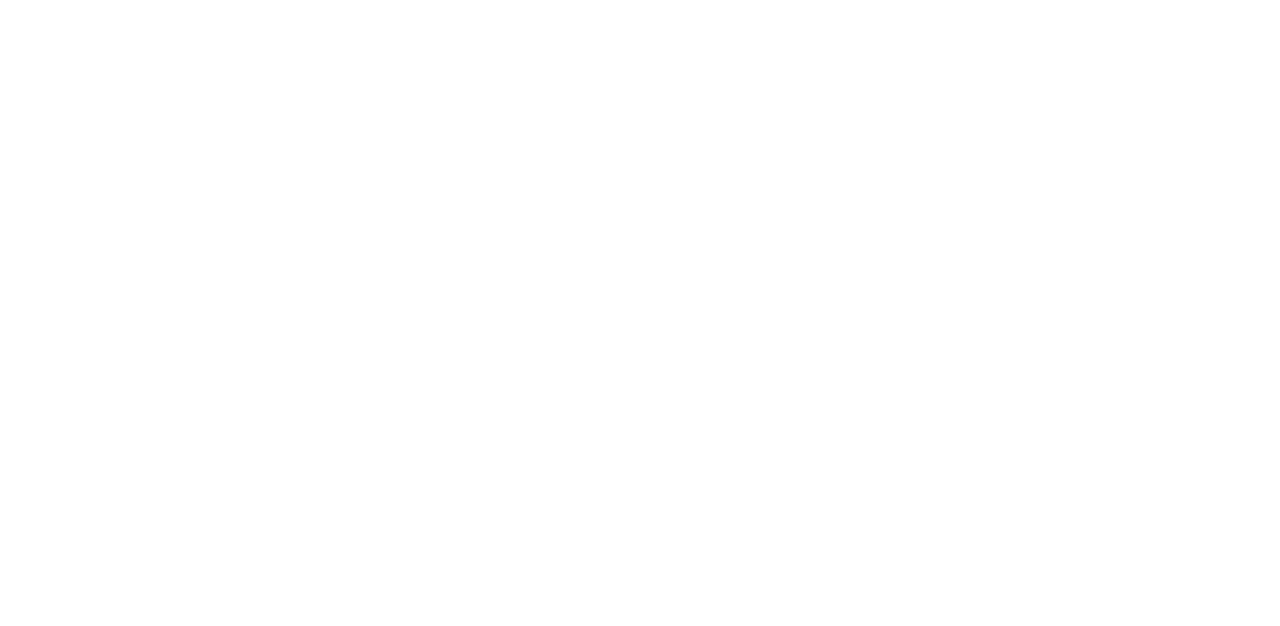
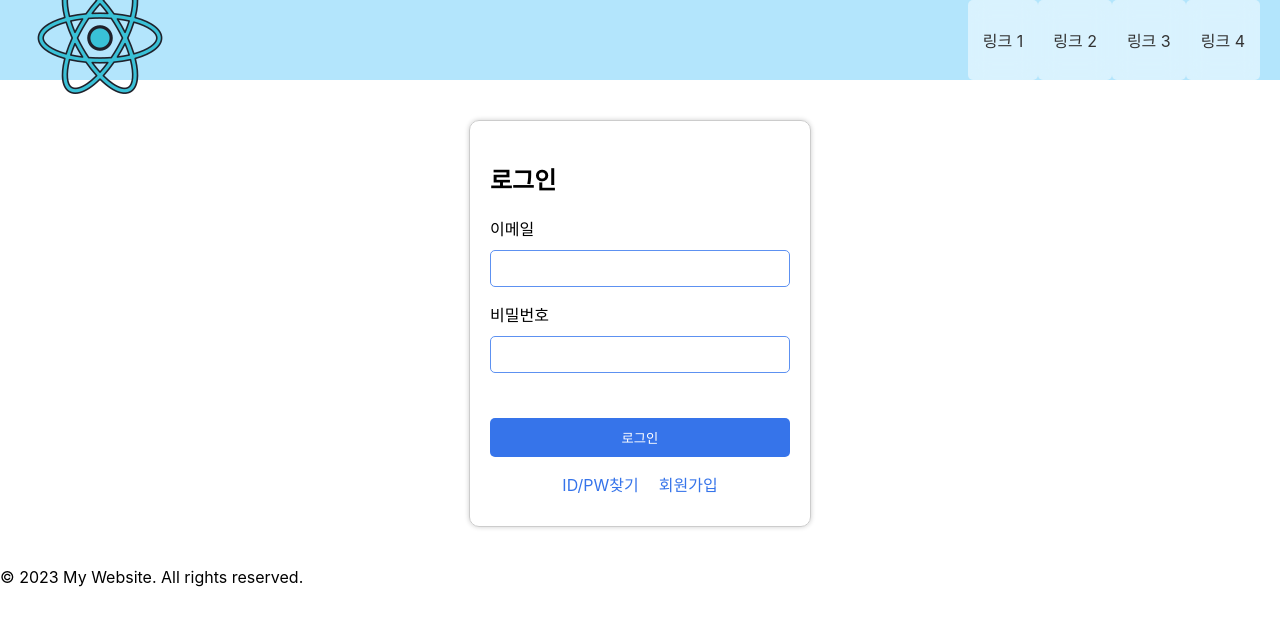
Before and after one commit to Heonamkyu93/refore-front, a React (Create React App) app: page /login in a window 1280 px wide. Before the commit this address had no page. Shown: the top 626 px of the page. Built offline with nearby package versions, Linux system fonts and the light colour scheme.

Commit message:
loginform 완성

```diff
--- a/src/App.js
+++ b/src/App.js
@@ -3,6 +3,7 @@ import { BrowserRouter,Routes,Route } from 'react-router-dom';
 import Main from './common/main/Main';
 import Layout from './common/layout/Layout';
 import JoinForm from './component/join/JoinForm';
+import LoginForm from './component/login/loginForm';
 function App() {
   return (
   <>
@@ -11,6 +12,7 @@ function App() {
     <Route path="/" element={<Layout/>}>
     <Route index element={<Main/>} />
     <Route path="/join" element={<JoinForm/>}/>
+    <Route path="/login" element={<LoginForm/>}/>
     </Route>
     </Routes>
     </BrowserRouter>
--- a/src/common/header/Header.js
+++ b/src/common/header/Header.js
@@ -10,7 +10,7 @@ const Header = () => {
             </Link>
             <nav className={styles.Navigation}>
                 <Link to="/join" className={styles.NavLink}>링크 1</Link>
-                <Link to="/link2" className={styles.NavLink}>링크 2</Link>
+                <Link to="/login" className={styles.NavLink}>링크 2</Link>
                 <Link to="/link3" className={styles.NavLink}>링크 3</Link>
                 <Link to="/link4" className={styles.NavLink}>링크 4</Link>
             </nav>
--- a/src/component/join/JoinForm.js
+++ b/src/component/join/JoinForm.js
@@ -68,8 +68,9 @@ const JoinForm = () => {
       }
 
 
-      axios.post(`http://${serverIp}:${serverPort}/join`,formData)
+      axios.post(`http://${serverIp}:${serverPort}/out/join`,formData)
       .then(response => {
+        alert('회원가입');
       })
       .catch(error => {
         console.error('Error fetching data: ', error);
@@ -86,7 +87,7 @@ const JoinForm = () => {
        let confirmEmail=document.getElementById('memberEmail');
        if (confirmEmail.validity.valid) {
         inputElement = document.getElementById('memberEmail').value;
-        url = `http://${serverIp}:${serverPort}/emailDuplicatedCheck?value=${inputElement}`;
+        url = `http://${serverIp}:${serverPort}/out/emailDuplicatedCheck?value=${inputElement}`;
        }else{
         alert('유효하지 않은 이메일 형식입니다.');
         return;
@@ -97,7 +98,7 @@ const JoinForm = () => {
           alert('닉네임은 2자리 이상 20자리 이하여야 합니다.');
           return;
         }
-        url = `http://${serverIp}:${serverPort}/nicknameDuplicatedCheck?value=${inputElement}`;
+        url = `http://${serverIp}:${serverPort}/out/nicknameDuplicatedCheck?value=${inputElement}`;
       }else if(type === 'phoneNumber'){
 
         inputElement = document.getElementById('phoneNumber').value;
@@ -106,16 +107,19 @@ const JoinForm = () => {
           alert('전화번호는 10자리 이상 11자리 이하여야 합니다.');
           return;
         }
-        url = `http://${serverIp}:${serverPort}/phoneNumberDuplicatedCheck?value=${inputElement}`;
+        url = `http://${serverIp}:${serverPort}/out/phoneNumberDuplicatedCheck?value=${inputElement}`;
       }
       axios.get(url)
       .then(response => {
         if(response.data.type==='email'){
           setIsEmailChecked(true);
+          alert('사용가능 합니다.');
         }else if(response.data.type==='phoneNumber'){
           setIsPhoneChecked(true);
+          alert('사용가능 합니다.');
         }else if(response.data.type==='nickname'){
           setIsNicknameChecked(true);
+          alert('사용가능 합니다.');
         }
       })
       .catch(error => {
--- a/src/component/join/JoinForm.module.css
+++ b/src/component/join/JoinForm.module.css
@@ -0,0 +1,86 @@
+.joinFormContainer {
+    margin-top: 5vh;
+    width: 300px; /* 기본 너비 설정 */
+    margin-left: auto;
+    margin-right: auto;
+    padding: 20px;
+    border: 1px solid #ccc;
+    border-radius: 10px;
+    box-shadow: 0 0 5px rgba(0, 0, 0, 0.2);
+    margin-bottom: 5vh;
+    background-color: #f9f9f9; /* 배경색 추가 */
+  }
+
+  .joinInputDiv {
+    margin-bottom: 15px;
+    display: flex;
+    flex-direction: column;
+    align-items: flex-start;
+  }
+
+  .joinInputDiv span {
+    font-weight: bold;
+    margin-bottom: 5px;
+  }
+
+  .joinInputDiv input[type='email'],
+  .joinInputDiv input[type='text'],
+  .joinInputDiv input[type='password'] {
+    width: 100%;
+    padding: 10px;
+    border: 1px solid #5d91f1;
+    border-radius: 5px;
+    box-sizing: border-box;
+  }
+
+  .joinInputDiv input[type='email']:focus,
+  .joinInputDiv input[type='text']:focus,
+  .joinInputDiv input[type='password']:focus {
+    box-shadow: 0 0 5px rgba(0, 0, 255, 0.5);
+    border-color: #87CEEB;
+  }
+
+  .joinInputDiv button {
+    padding: 7px 15px;
+    background-color: #3674EA;
+    color: #fff;
+    border: none;
+    border-radius: 5px;
+    cursor: pointer;
+    margin-top: 10px;
+  }
+
+  .joinInputDiv button:hover {
+    background-color: #4682B4;
+  }
+
+  .joinInputDiv input[type='submit'] {
+    width: 100%;
+    padding: 10px;
+    background-color: #4CAF50; /* 회원가입 버튼 색상 변경 */
+    color: #fff;
+    border: none;
+    border-radius: 5px;
+    cursor: pointer;
+    margin-top: 20px;
+  }
+
+  .joinInputDiv input[type='submit']:hover {
+    background-color: #45a049;
+  }
+
+  @media (max-width: 768px) {
+    .joinFormContainer {
+      width: 60%;
+      margin-top: 10vh;
+      margin-bottom: 10vh;
+    }
+  }
+
+  @media (max-width: 480px) {
+    .joinFormContainer {
+      width: 90%;
+      margin-top: 10vh;
+      margin-bottom: 10vh;
+    }
+  }
--- /dev/null
+++ b/src/component/login/LoginForm.module.css
@@ -0,0 +1,90 @@
+.loginFormContainer {
+  margin-top: 5vh;
+  width: 300px; /* 기본 너비 설정 */
+  margin-left: auto;
+  margin-right: auto;
+  padding: 20px;
+  border: 1px solid #ccc;
+  border-radius: 10px;
+  box-shadow: 0 0 5px rgba(0, 0, 0, 0.2);
+  margin-bottom: 5vh;
+}
+
+  .formGroup {
+    margin-bottom: 15px;
+  }
+
+  .loginLabel {
+    display: block;
+    margin-bottom: 5px;
+  }
+
+  .loginInput {
+    flex: 2; /* 수정된 부분: 버튼이 차지하는 공간을 포함하여 input이 남은 공간을 차지하도록 수정 */
+    border-radius: 5px;
+    outline: none;
+    transition: box-shadow 0.3s;
+
+    width: 100%;
+    padding: 10px;
+    border: 1px solid #5d91f1;
+    margin-top: 5px;
+    box-sizing: border-box;
+    transition: border-color 0.3s; /* 포커스 트랜지션 추가 */
+  }
+
+  .loginInput:focus {
+    box-shadow: 0 0 5px rgba(0, 0, 255, 0.5);
+    border-color: #87CEEB; /* 포커스 시 테두리 색상 변경 */
+  }
+
+  .loginBtn {
+    width: 100%;
+    padding: 10px;
+    background-color: #3674EA;
+    color: #fff;
+    border: none;
+    border-radius: 5px;
+    cursor: pointer;
+    margin-top: 30px; /* 버튼과 입력 필드 간격 30px로 조정 */
+  }
+
+  .loginBtn:hover {
+    background-color: #4682B4;
+  }
+
+  .links {
+    margin-top: 15px;
+    display: flex;
+    justify-content: center;
+    gap: 20px;
+  }
+
+  .links a {
+    margin-bottom: 10px;
+    color: #3674EA;
+    text-decoration: none;
+  }
+
+  .links a:hover {
+    text-decoration: underline;
+    color: #4682B4;
+  }
+
+
+  @media (max-width: 768px) {
+    .loginFormContainer {
+      width: 60%; /* 화면 너비에 따라 너비 조정 */
+      margin-top: 10vh;
+      margin-bottom: 10vh;
+    }
+  }
+
+  /* 작은 화면 크기(모바일)에 대한 스타일 */
+  @media (max-width: 480px) {
+    .loginFormContainer {
+      width: 90%; /* 화면 너비에 따라 너비 조정 */
+      margin-top: 10vh;
+      margin-bottom: 10vh;
+    }
+  }
--- /dev/null
+++ b/src/component/login/loginForm.js
@@ -0,0 +1,72 @@
+import React, { useState } from 'react';
+import styles from './LoginForm.module.css';
+import {  Link,useNavigate } from "react-router-dom";
+import axios from 'axios';
+const serverIp = process.env.REACT_APP_SPRING_BOOT_IP;
+const serverPort = process.env.REACT_APP_SPRING_BOOT_PORT;
+const LoginForm = () => {
+    const navigate = useNavigate();
+    const [loginData, setLoginData] = useState({
+      memberEmail: '',
+      memberPassword: ''
+    });
+
+    const handleChange = (e) => {
+        const { name, value } = e.target;
+        setLoginData({ ...loginData, [name]: value });
+    };
+
+
+    const handleSubmit = async (e) => {
+        e.preventDefault();
+
+        const formData = new URLSearchParams();
+        formData.append('memberEmail', loginData.memberEmail);
+        formData.append('memberPassword', loginData.memberPassword);
+
+        axios.post(`http://${serverIp}:${serverPort}/login`, loginData, {
+          headers: {
+              'Content-Type': 'application/json',
+          }
+      }).then(response => {
+      })
+            .catch(error => {
+                if (error.response && error.response.status === 401) {
+                  // JWT가 만료된 경우, 리프레시 토큰으로 새 JWT 요청
+                  axios.get(`http://${serverIp}:${serverPort}/refresh-token`)
+                    .then(response => {
+
+                    })
+                    .catch(refreshError => {
+                      // 리프레시 토큰도 만료되었거나 문제가 있는 경우 처리
+                    });
+                }
+              })
+            .finally(() => {
+            });
+    };
+
+
+    return (
+        <form onSubmit={handleSubmit}>
+        <div className={styles.loginFormContainer}>
+        <h2>로그인</h2>
+          <div className={styles.formGroup}>
+            <label htmlFor="memberEmail" className={styles.loginLabel}>이메일</label>
+            <input type="text" id="memberEmail" name='memberEmail' className={styles.loginInput}  onChange={handleChange} />
+          </div>
+          <div className={styles.formGroup}>
+            <label htmlFor="memberPassword" className={styles.loginLabel}>비밀번호</label>
+            <input type="password" id="memberPassword" name='memberPassword' className={styles.loginInput}  onChange={handleChange} />
+          </div>
+          <button type="submit" className={styles.loginBtn}>로그인</button>
+        <div className={styles.links}>
+        <Link to="/findForm">ID/PW찾기</Link>
+          <Link to="/joinForm">회원가입</Link>
+        </div>
+      </div>
+        </form>
+    );
+};
+
+export default LoginForm;
```
